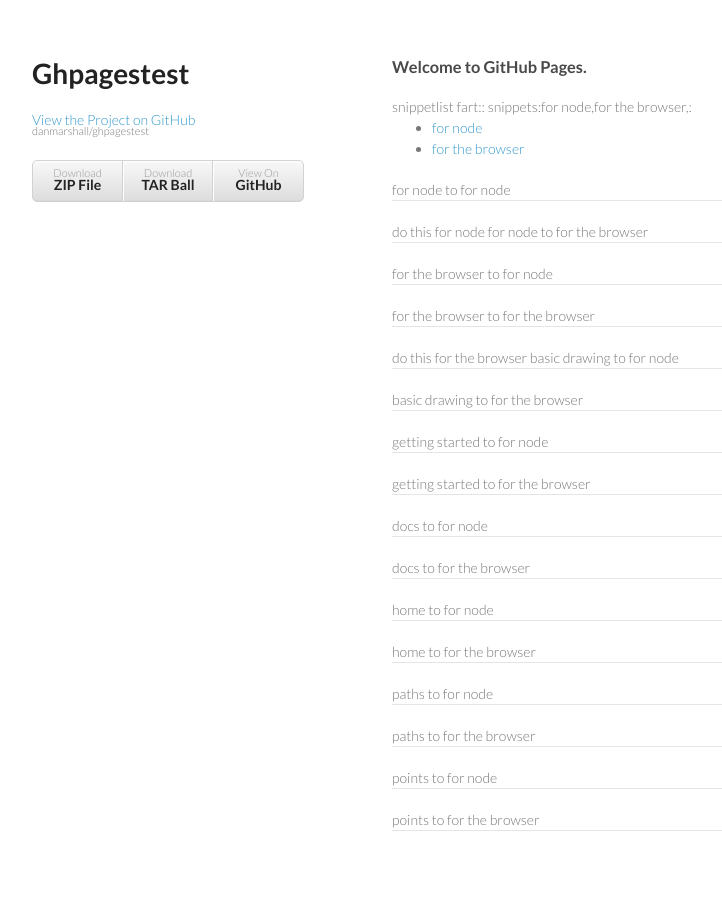
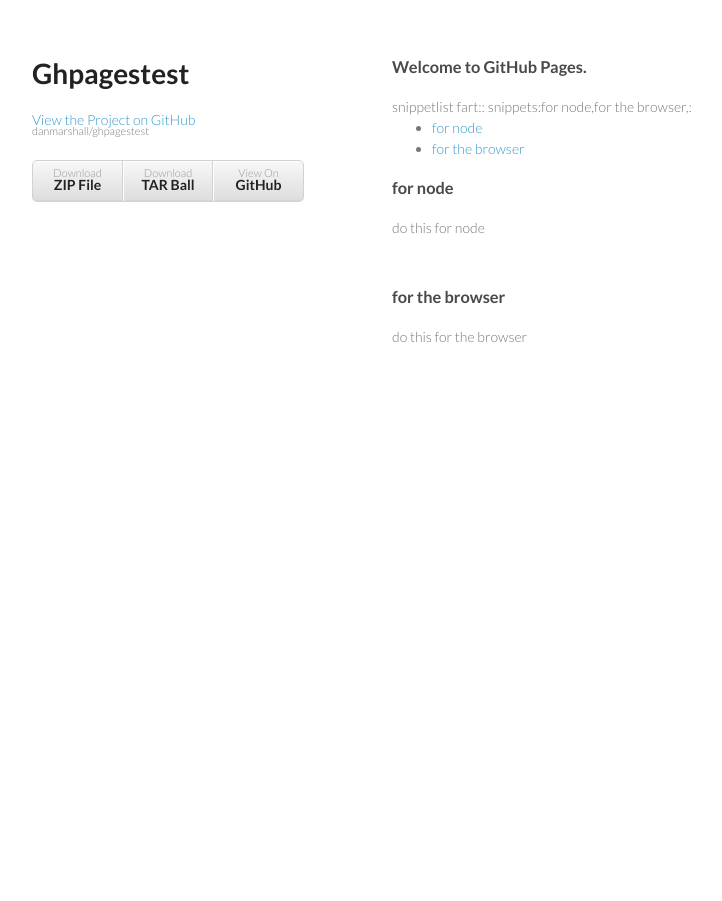
Before and after one commit to danmarshall/ghpagestest, a Jekyll site: the page built from docs/getting-started/index.html, in a window 1280 px wide. Shown: the whole page, without its empty margins (178-900 px from the left). Built offline with Jekyll 4.4.1, drawn with Linux system fonts in a browser that asks for light colours.

Commit message:
Update snippetlist.html

```diff
--- a/_layouts/snippetlist.html
+++ b/_layouts/snippetlist.html
@@ -23,9 +23,15 @@
 
 {% for allpage in site.pages %}
   {% for snippet in page.snippets %}
-  {{ allpage.title }} to {{ snippet }}<hr/>
     {% if allpage.title == snippet %}
-{{ allpage.content }}
+
+<section>
+  <h3>{{ allpage.title }}</h3>
+
+  {{ allpage.content }}
+
+</section>
+
     {% endif %}
   {% endfor %}
 {% endfor %}
```
